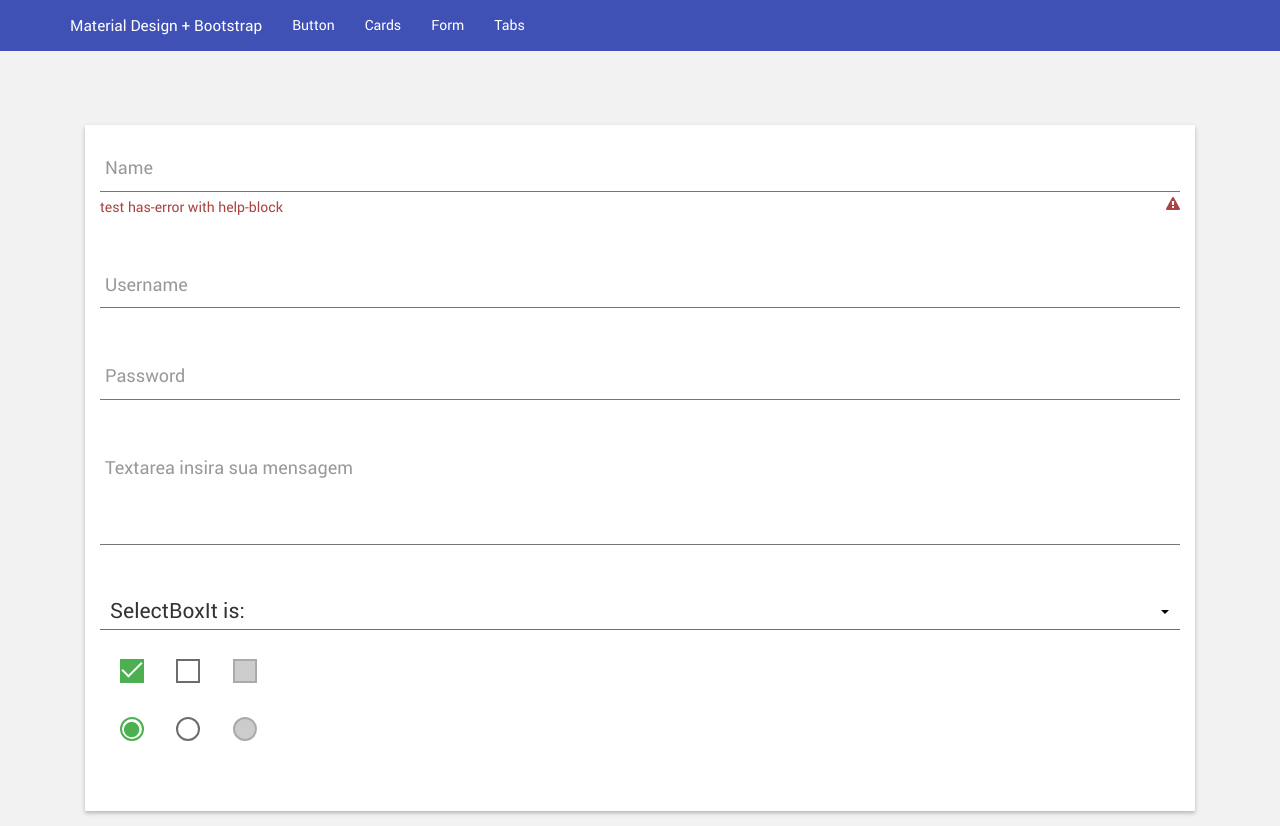
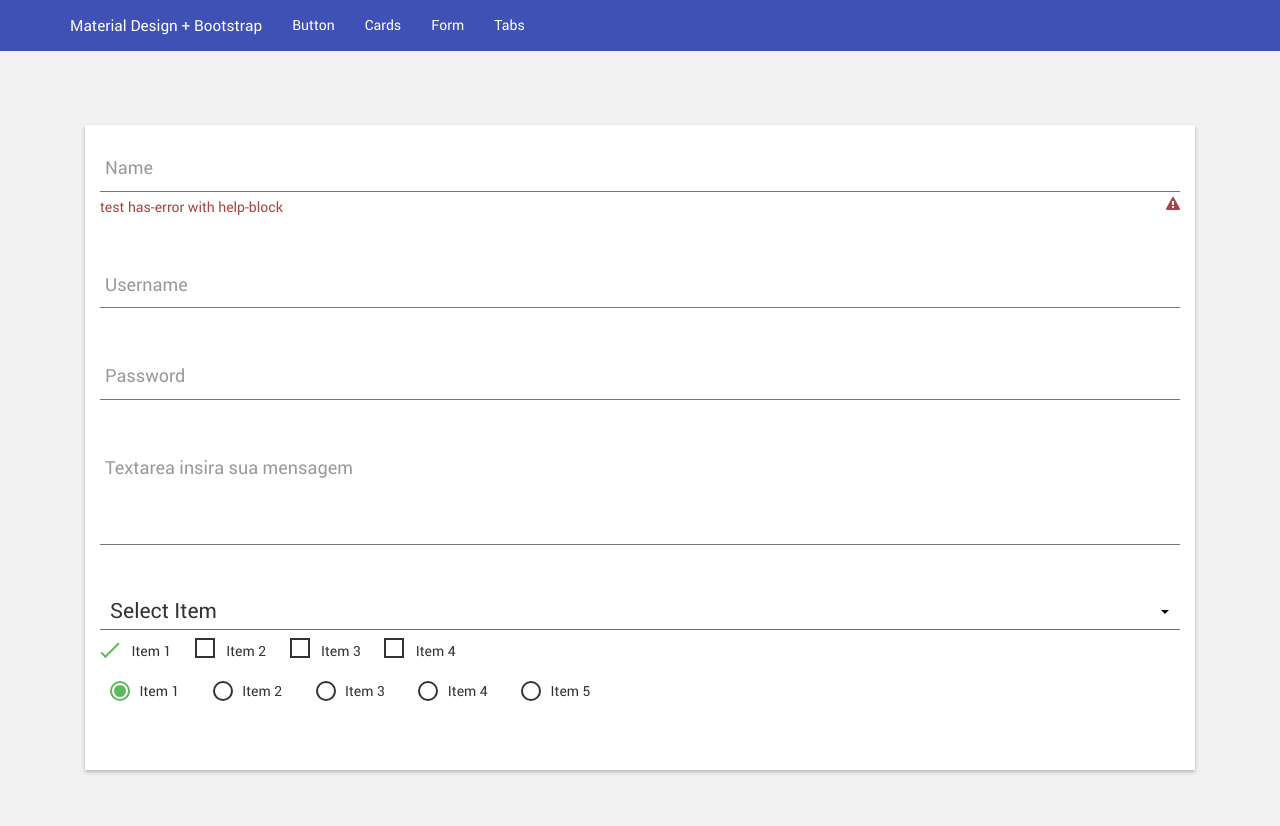
Before and after one commit to RennanR/MaterialBootstrap, a plain HTML site: page form.html in a window 1280 px wide. After the commit the page ends 800 px from the top, so only its background shows below. Drawn offline with Linux system fonts and the light colour scheme.

Commit message:
New checkbox e radiobutton
Rename combobox.js, combobox.css to selectbox.js, selectbox.css

```diff
--- a/content/css/checkbox.css
+++ b/content/css/checkbox.css
@@ -1,61 +1,79 @@
-input[type="checkbox"]{
-    margin: 20px;
+input[type="checkbox"] {
+    display: inline-block;
+    margin-right: 15px;
 }
 
 .check-effect {
     position: relative;
-    top: 0;
     cursor: pointer;
-    display: inline-block;
+    font-weight: normal;
+    margin-right: 20px;
 }
 
-    .check-effect:before {
+.check {
+    position: relative;
+    top: -0.375rem;
+    margin: 0 1rem 0 0;
+    cursor: pointer;
+}
+
+    .check:before {
+        -webkit-transition: all 0.3s ease-in-out;
+        -moz-transition: all 0.3s ease-in-out;
+        transition: all 0.3s ease-in-out;
         content: "";
         position: absolute;
         left: 0;
         z-index: 1;
-        width: 24px;
-        height: 24px;
-        border: 2px solid #6d6d6d;
+        width: 20px;
+        height: 20px;
+        border: 2px solid #333333;
     }
 
-    .check-effect:checked:before {
-        width: 24px;
-        height: 24px;
-        border-color: #4caf50;
-        background-color: #4caf50;
-        border-width: 3px;
-    }
-    .check-effect:checked:after {
-        -webkit-transform: rotate(45deg);
-        transform: rotate(45deg);
-        position: absolute;
-        left: 7px;
-        display: table;
-        width: 10px;
-        height: 20px;
-        border: 2px solid #ffffff;
-        border-top: 0;
-        border-left: 0;
-        content: ' ';
-        z-index: 1;
-        background: transparent;
+    .check:checked:before {
+        -webkit-transform: rotate(-45deg);
+        -moz-transform: rotate(-45deg);
+        -ms-transform: rotate(-45deg);
+        -o-transform: rotate(-45deg);
+        transform: rotate(-45deg);
+        height: .5rem;
+        border-color: #5cb85c;
+        border-top-style: none;
+        border-right-style: none;
+        margin-top: 7px;
     }
 
-
-    .check-effect:after {
+    .check:after {
         content: "";
         position: absolute;
         top: -0.125rem;
         left: 0;
-        width: 20px;
-        height: 20px;
-        background: #ffffff;
+        width: 1.6rem;
+        height: 1.6rem;
+        background: #fff;
         cursor: pointer;
-
     }
 
-    .check-effect:disabled:before {
-        border-color: #aaaaaa;
-        background-color: #cccccc;
+@-webkit-keyframes slideUp {
+    0% {
+        -webkit-transform: translateY(6.25rem);
+        transform: translateY(6.25rem);
     }
+
+    100% {
+        -webkit-transform: translateY(0);
+        transform: translateY(0);
+    }
+}
+
+@keyframes slideUp {
+    0% {
+        -webkit-transform: translateY(6.25rem);
+        transform: translateY(6.25rem);
+    }
+
+    100% {
+        -webkit-transform: translateY(0);
+        transform: translateY(0);
+    }
+}
--- a/content/css/radiobutton.css
+++ b/content/css/radiobutton.css
@@ -1,51 +1,67 @@
-input[type="radio"]{
-    margin: 20px;
+input[type="radio"] {
+    display: inline-block;
 }
 
-.radio {
-    position: relative;
-    top: 0;
-    display: inline-block;
+.radio-effect {
+    margin-right: 20px;
     cursor: pointer;
+    font-weight: normal;
+}
+
+    .radio-effect:hover .inner {
+        -webkit-transform: scale(0.5);
+        -ms-transform: scale(0.5);
+        transform: scale(0.5);
+        opacity: 0;
     }
 
-    .radio:before {
-        content: "";
-        position: absolute;
-        left: 0;
-        z-index: 1;
-        width: 24px;
-        height: 24px;
-        border: 2px solid #6d6d6d;
-        border-radius: 50%;
-        padding: 2px;
-        color: #4caf50;
+    .radio-effect input {
+        width: 1px;
+        height: 1px;
+        opacity: 0;
     }
 
-    .radio:checked:before {
-        width: 24px;
-        height: 24px;
-        border: 2px solid #4caf50;
-        color: #4caf50;
-        background-color: #ffffff;
+        .radio-effect input:checked + .outer .inner {
+            -webkit-transform: scale(1);
+            -ms-transform: scale(1);
+            transform: scale(1);
+            opacity: 1;
+        }
+
+        .radio-effect input:checked + .outer {
+            border: 2px solid #5cb85c;
+        }
+
+        .radio-effect input:focus + .outer .inner {
+            -webkit-transform: scale(1);
+            -ms-transform: scale(1);
+            transform: scale(1);
+            opacity: 1;
+            background-color: #5cb85c;
+        }
+
+    .radio-effect .outer {
+        width: 20px;
+        height: 20px;
+        display: block;
+        float: left;
+        margin: 0px 5px 10px 10px;
+        border: 2px solid #333333;
         border-radius: 50%;
-        font-family: 'FontAwesome';
-        content: "\f111";
-        font-size: 17px;
-
+        background-color: #fff;
     }
 
-    .radio:after {
-        content: "";
-        position: absolute;
-        top: -0.125rem;
-        left: 0;
-        width: 20px;
-        height: 20px;
-        background: #ffffff;
-        cursor: pointer;
+    .radio-effect .inner {
+        -webkit-transition: all 0.25s ease-in-out;
+        transition: all 0.25s ease-in-out;
+        width: 12px;
+        height: 12px;
+        -webkit-transform: scale(0);
+        -ms-transform: scale(0);
+        transform: scale(0);
+        display: block;
+        margin: 2px;
+        border-radius: 50%;
+        background-color: #5cb85c;
+        opacity: 0;
     }
-    .radio:disabled:before {
-        border-color: #aaaaaa;
-        background-color: #cccccc;
-    }
--- a/form.html
+++ b/form.html
@@ -18,7 +18,7 @@
         <link href="content/css/input.css" rel="stylesheet">
         <link href="content/css/checkbox.css" rel="stylesheet">
         <link href="content/css/radiobutton.css" rel="stylesheet">
-    <link href="content/css/combobox.css" rel="stylesheet">
+        <link href="content/css/selectbox.css" rel="stylesheet">
 
         <!-- ZERA ESPAÇAMENTO CSS-->
         <link href="content/css/zero.css" rel="stylesheet">
@@ -77,30 +77,71 @@
                             <span class="bar"></span>
                             <label class="label-input">Textarea insira sua mensagem</label>
                         </div>
-                     <div class="form-group float-label-control">
-                        <select id="test" name="test">
-                            <option value="SelectBoxIt is:">SelectBoxIt is:</option>
-                            <option value="a jQuery Plugin">a jQuery Plugin</option>
-                            <option value="a Select Box Replacement">a Select Box Replacement</option>
-                            <option value="a Stateful UI Widget">a Stateful UI Widget</option>
+                        <div class="form-group">
+                            <select id="Item" name="Item">
+                                <option value="Select Item">Select Item</option>
+                                <option value="Item 1">Item 1</option>
+                                <option value="Item 2">Item 2</option>
+                                <option value="Item 3">Item 3</option>
+                                <option value="Item 4">Item 4</option>
                             </select>
                         </div>
                         <div class="form-group">
-                        <div>
-                            <label>
-                                <input type="checkbox" class="check-effect" checked>
-                                <input type="checkbox" class="check-effect">
-                                <input type="checkbox" class="check-effect" disabled>
+                            <label class="check-effect">
+                                <input type="checkbox" class="check" checked>
+                                Item 1
+                            </label>
+                            <label class="check-effect">
+                                <input type="checkbox" class="check">
+                                Item 2
+                            </label>
+                            <label class="check-effect">
+                                <input type="checkbox" class="check">
+                                Item 3
+                            </label>
+                            <label class="check-effect">
+                                <input type="checkbox" class="check">
+                                Item 4
                             </label>
                         </div>
-
-                        <div>
+                        <div class="form-group">
                             <label>
-                                <input type="radio" class="radio" name="optionsRadios" id="optionsRadios1" value="option1" checked>
-                                <input type="radio" class="radio" name="optionsRadios" id="optionsRadios2" value="option2">
-                                <input type="radio" class="radio" name="optionsRadios" id="optionsRadios3" value="option3" disabled>
+                                <label class="radio-effect">
+                                    <input id="radio1" type="radio" name="radios" checked>
+                                    <span class="outer">
+                                        <span class="inner"></span>
+                                    </span>
+                                    Item 1
                                 </label>
-                        </div>
+                                <label class="radio-effect">
+                                    <input id="radio2" type="radio" name="radios">
+                                    <span class="outer">
+                                        <span class="inner"></span>
+                                    </span>
+                                    Item 2
+                                </label>
+                                <label class="radio-effect">
+                                    <input id="radio3" type="radio" name="radios">
+                                    <span class="outer">
+                                        <span class="inner"></span>
+                                    </span>
+                                    Item 3
+                                </label>
+                                <label class="radio-effect">
+                                    <input id="radio4" type="radio" name="radios">
+                                    <span class="outer">
+                                        <span class="inner"></span>
+                                    </span>
+                                    Item 4
+                                </label>
+                                <label class="radio-effect">
+                                    <input id="radio5" type="radio" name="radios">
+                                    <span class="outer">
+                                        <span class="inner"></span>
+                                    </span>
+                                    Item 5
+                                </label>
+                            </label>
                         </div>
                     </form>
                 </div>
@@ -110,16 +151,10 @@
         <script src="js/jquery-ui.min.js"></script>
         <script src="js/bootstrap.min.js"></script>
         <script src="js/input-effect.js"></script>
-    <script src="js/combobox.js"></script>
+        <script src="js/selectbox.js"></script>
 
         <script type="text/javascript">
-          $("select").selectBoxIt({
-            showEffect: "fadeIn",
-            showEffectSpeed: 100,
-            hideEffect: "fadeOut",
-            hideEffectSpeed: 100
-          });
-
+            $("select").selectBoxIt();
         </script>
     </body>
 </html>
```
Also changed, not shown: content/css/selectbox.css (renamed from content/css/combobox.css), js/selectbox.js (renamed from js/combobox.js). Lines whose indentation alone changed are shown as unchanged.
